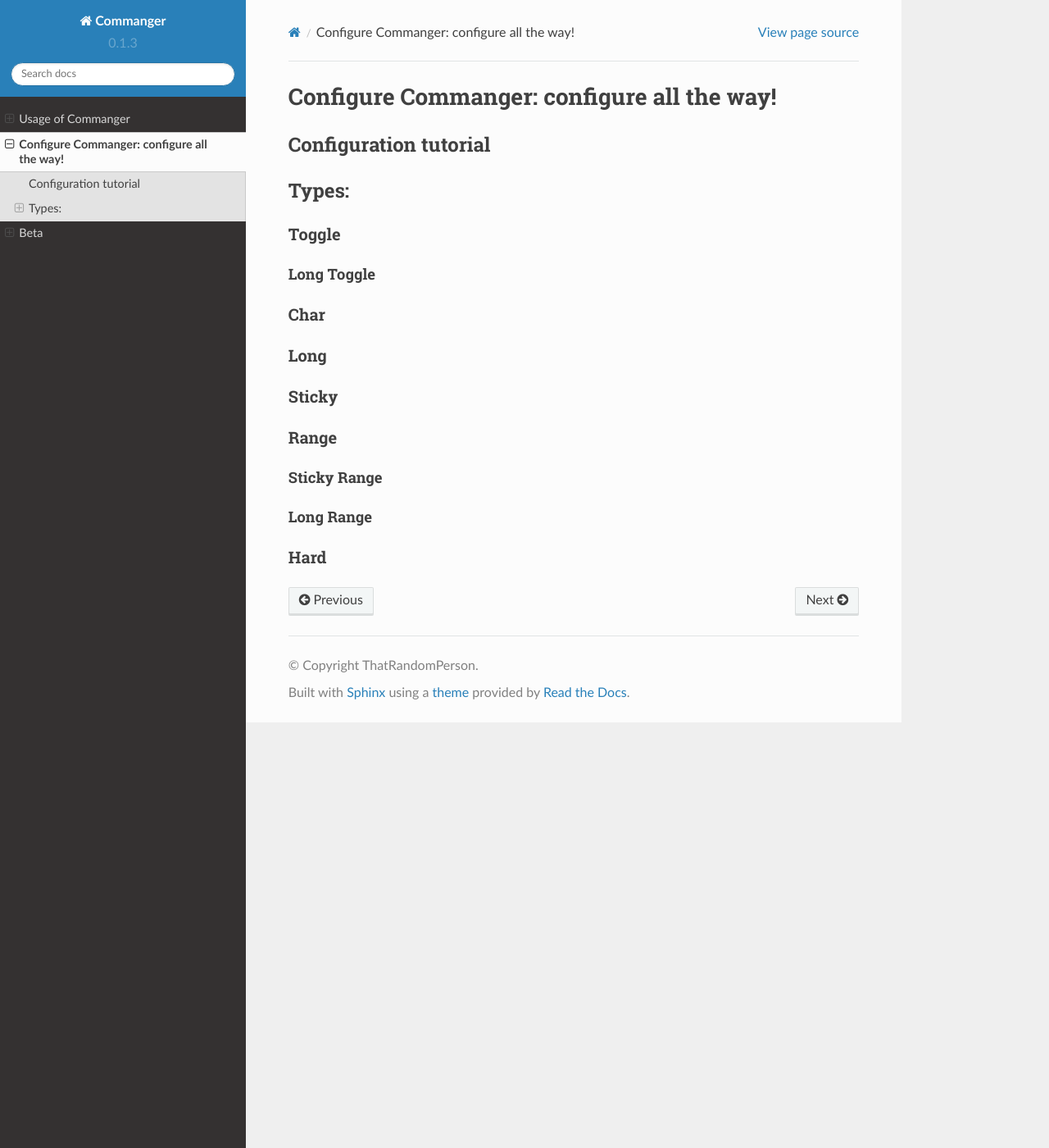
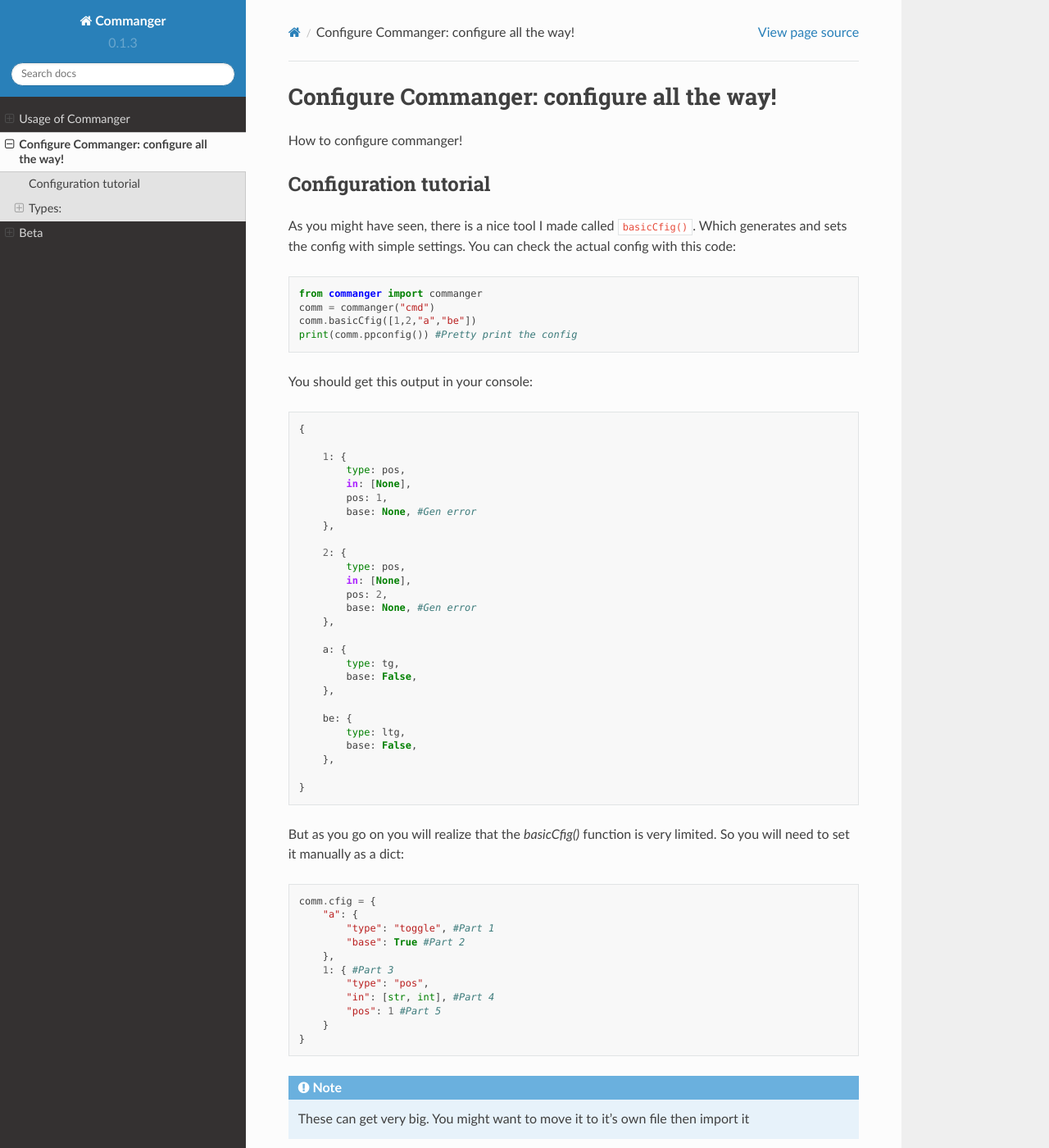
Before and after one commit to thatrandomperson5/commanger-docs, a Sphinx documentation site: the page built from docs/source/configure.rst, in a window 1280 px wide and 1400 px high. Shown: the whole window at 82% size. Built offline with Sphinx 7.4.7 and the Read the Docs theme 2.0.0, drawn with Linux system fonts in a browser that asks for light colours.

Commit message:
Update configure.rst

```diff
--- a/docs/source/configure.rst
+++ b/docs/source/configure.rst
@@ -1,11 +1,76 @@
 #####
 Configure Commanger: configure all the way!
 #####
+
+How to configure commanger!
 
 *****
 Configuration tutorial
 *****
 
+As you might have seen, there is a nice tool I made called ``basicCfig()``. Which generates and sets the config with simple settings. You can check the actual config with this code:
+
+.. code:: python
+
+  from commanger import commanger
+  comm = commanger("cmd")
+  comm.basicCfig([1,2,"a","be"])
+  print(comm.ppconfig()) #Pretty print the config
+..
+You should get this output in your console:
+
+.. code:: python
+
+  {
+
+      1: {
+          type: pos,
+          in: [None],
+          pos: 1,
+          base: None, #Gen error
+      },
+
+      2: {
+          type: pos,
+          in: [None],
+          pos: 2,
+          base: None, #Gen error
+      },
+
+      a: {
+          type: tg,
+          base: False,
+      },
+
+      be: {
+          type: ltg,
+          base: False,
+      },
+
+  }
+..
+
+But as you go on you will realize that the `basicCfig()` function is very limited. So you will need to set it manually as a dict:
+
+.. code:: python
+
+  comm.cfig = {
+      "a": {
+          "type": "toggle", #Part 1
+          "base": True #Part 2
+      },
+      1: { #Part 3
+          "type": "pos",
+          "in": [str, int], #Part 4
+          "pos": 1 #Part 5
+      }
+  }
+..
+
+.. note::
+
+ These can get very big. You might want to move it to it's own file then import it
+..
 *****
 Types:
 *****
```
